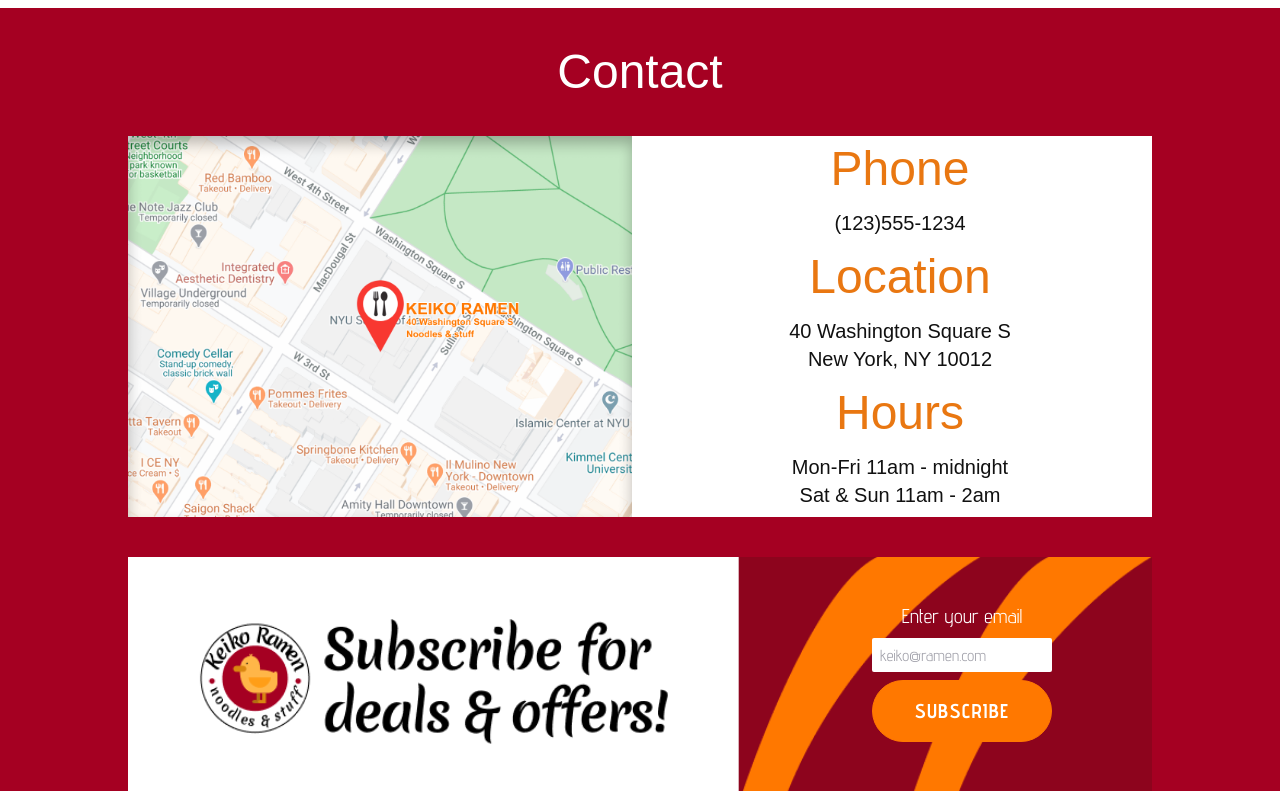
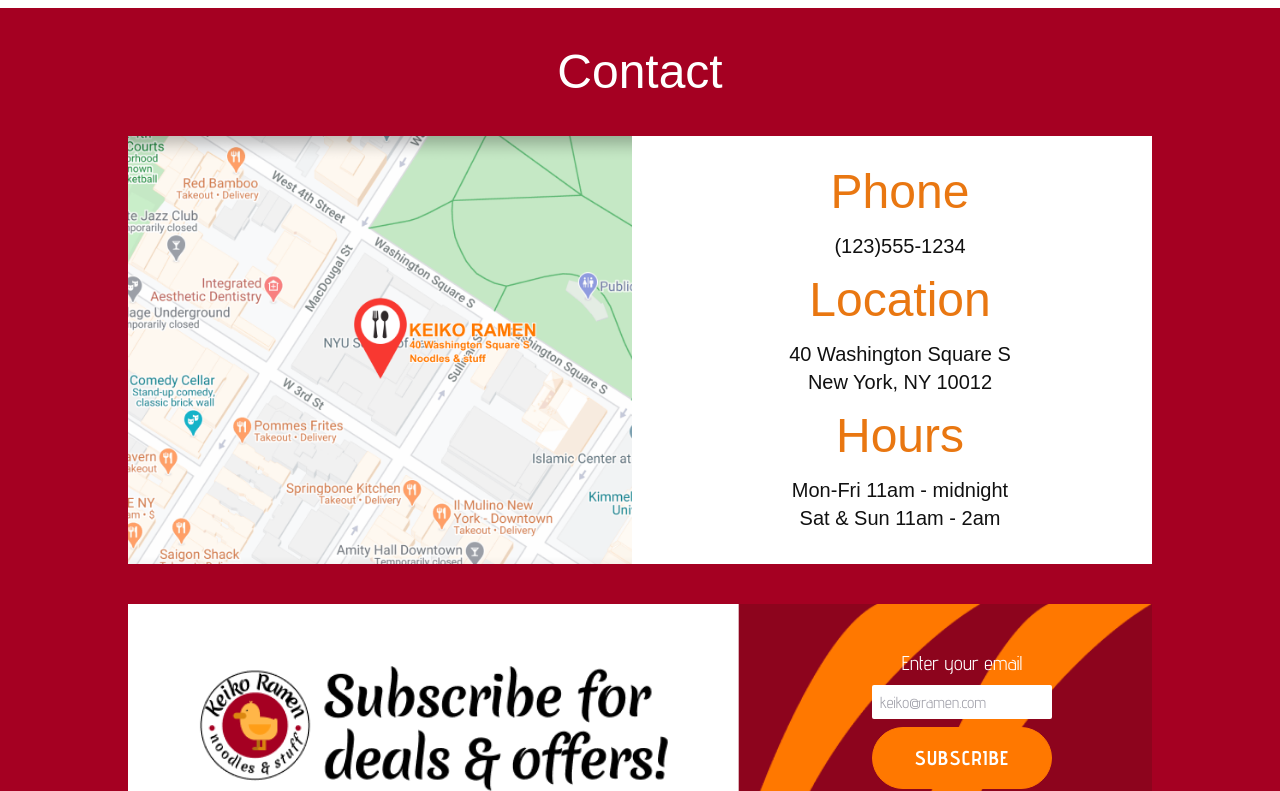
Before and after one commit to brittneypostma/restaurant-html, a React app: page src/index.html in a window 1280 px wide. Shown: the part 1000-1791 px from the top of the page. Built offline with nearby package versions, Linux system fonts and the light colour scheme; a script that the page names is missing; files whose address does not match are found by name; a web font is replaced by a local one.

Commit message:
added padding to location

```diff
--- a/src/index.html
+++ b/src/index.html
@@ -301,7 +301,7 @@
             alt="map location of Keiko Ramen"
             class="object-cover h-full"
           />
-          <div class="grid justify-center w-full gap-4 text-darkOrange">
+          <div class="grid justify-center w-full gap-4 p-8 text-darkOrange">
             <h2>Phone</h2>
             <p class="text-xl text-black font-heading">(123)555-1234</p>
             <h2>Location</h2>
```
